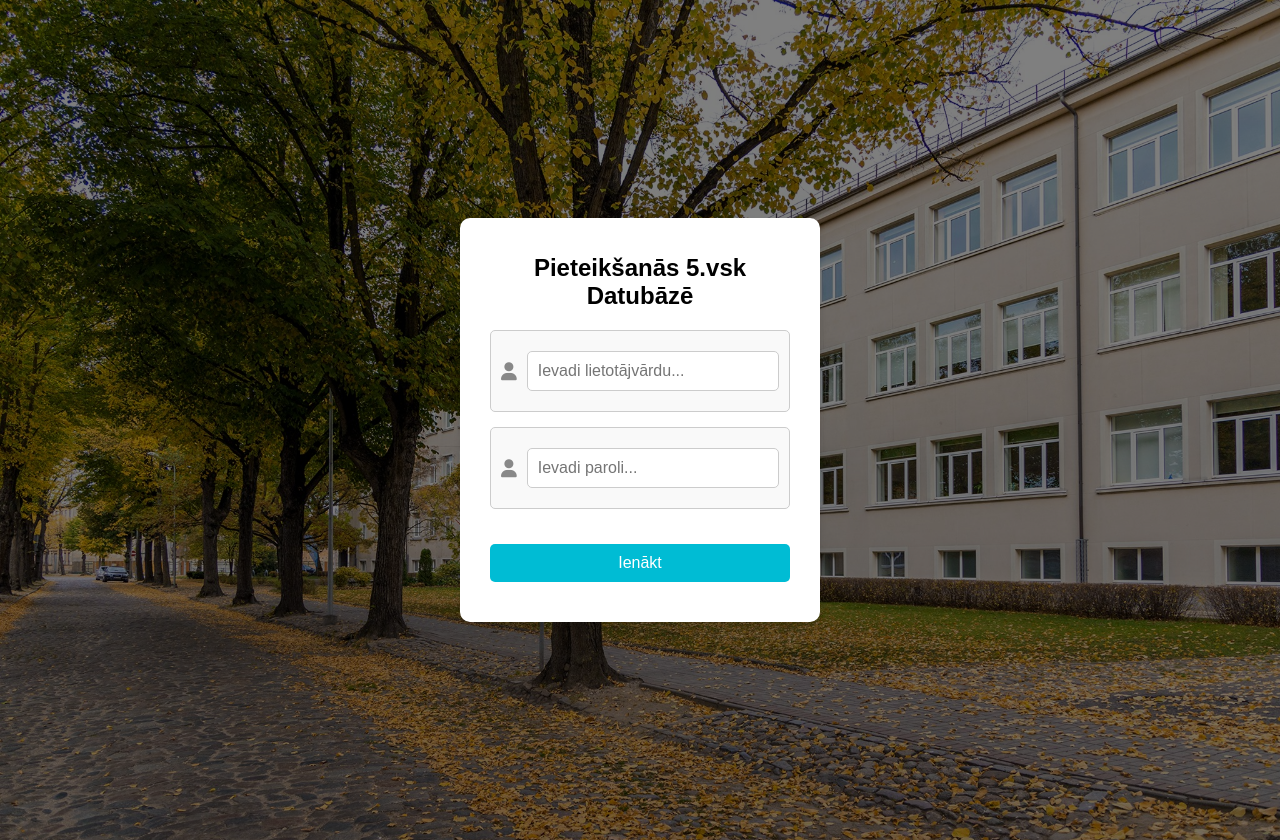
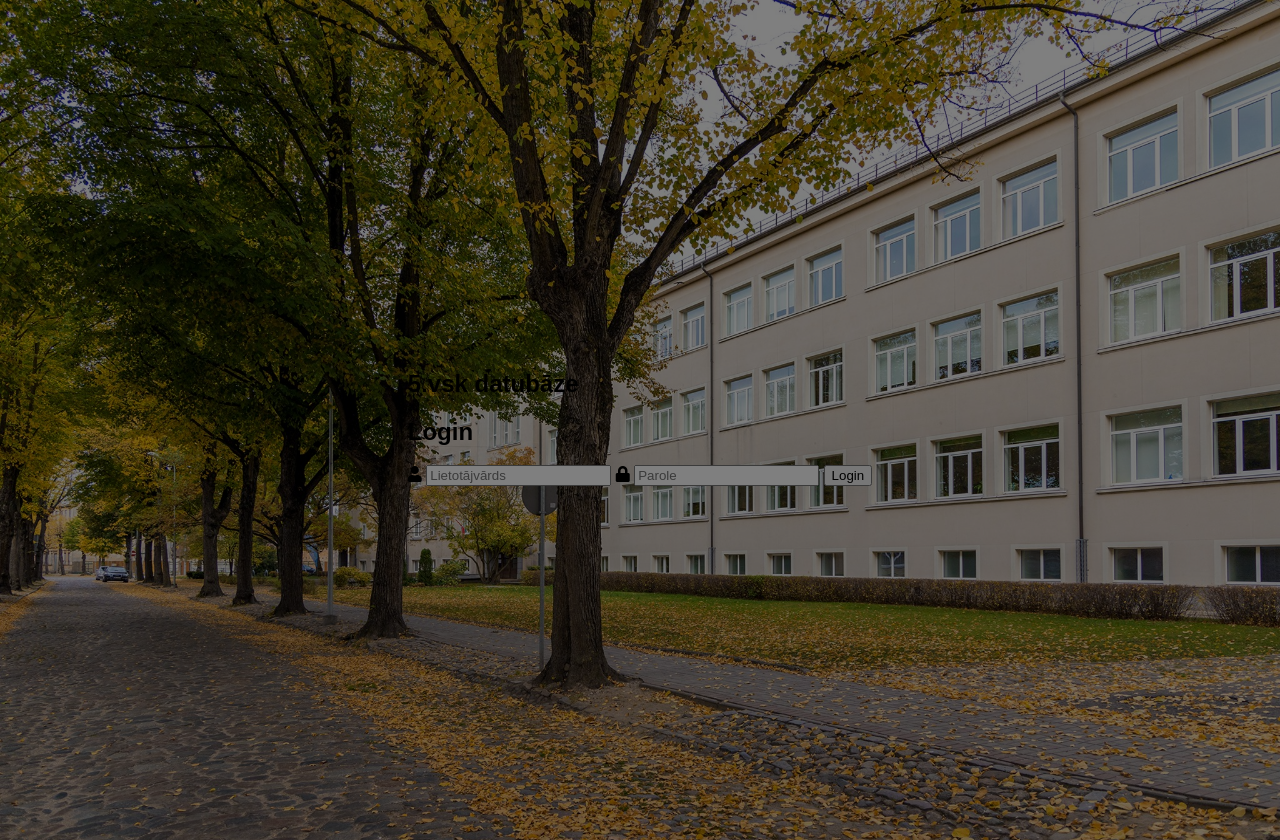
Before and after one commit to DJaJa0/PraksesProjekts, a PHP site: page /Login.php in a window 1280 px wide. Run offline with PHP 8.4, Linux system fonts and the light colour scheme.

Commit message:
Update Login.php
Uzlaboju kodu

```diff
--- a/Login.php
+++ b/Login.php
@@ -1,32 +1,28 @@
 <!DOCTYPE html>
-<html lang="lv">
+<html>
 	<head>
-    <meta charset="UTF-8">
+		<meta charset="utf-8">
         <meta name="viewport" content="width=device-width, initial-scale=1.0">
 		<title>Login</title>
-    <link rel="stylesheet" href="https://cdnjs.cloudflare.com/ajax/libs/font-awesome/6.0.0-beta3/css/all.min.css">
+		<link rel="stylesheet" href="https://use.fontawesome.com/releases/v5.7.1/css/all.css">
         <link rel="stylesheet" href="assets/style.css">
         <script src="assets/script.js" defer></script>
 	</head>
 	<body>
-<main class="login-container">
-    <div class="login-box">
-        <h1>Pieteikšanās 5.vsk Datubāzē</h1>
-        <form method="post" action="Inventars.php">
-
-            <div class="input-container">
-                <i class="fas fa-user icon"></i>
-            <input type="text" id="lietotajs" name="lietotajs" class="input-field" placeholder="Ievadi lietotājvārdu..." required >
-            </div>
-
-            <div class="input-container">
-                <i class="fas fa-user icon"></i>
-            <input type="password" id="parole" name="parole" class="input-field" maxlength="255" placeholder="Ievadi paroli..." required>
-            </div>
-
-            <button type="submit" name="ienakt" class="login-button">Ienākt</button>
+		<div class="login">
+            <h1>5.vsk datubāze</h1>
+			<h2>Login</h2>
+			<form action="Inventars.php" method="post">
+				<label for="username">
+					<i class="fas fa-user"></i>
+				</label>
+				<input type="text" name="username" placeholder="Lietotājvārds" id="username" required>
+				<label for="password">
+					<i class="fas fa-lock"></i>
+				</label>
+				<input type="password" name="password" placeholder="Parole" id="password" required>
+				<input type="submit" value="Login">
 			</form>
 		</div>
-</main>
 	</body>
 </html>
```
Lines whose indentation alone changed are shown as unchanged.
